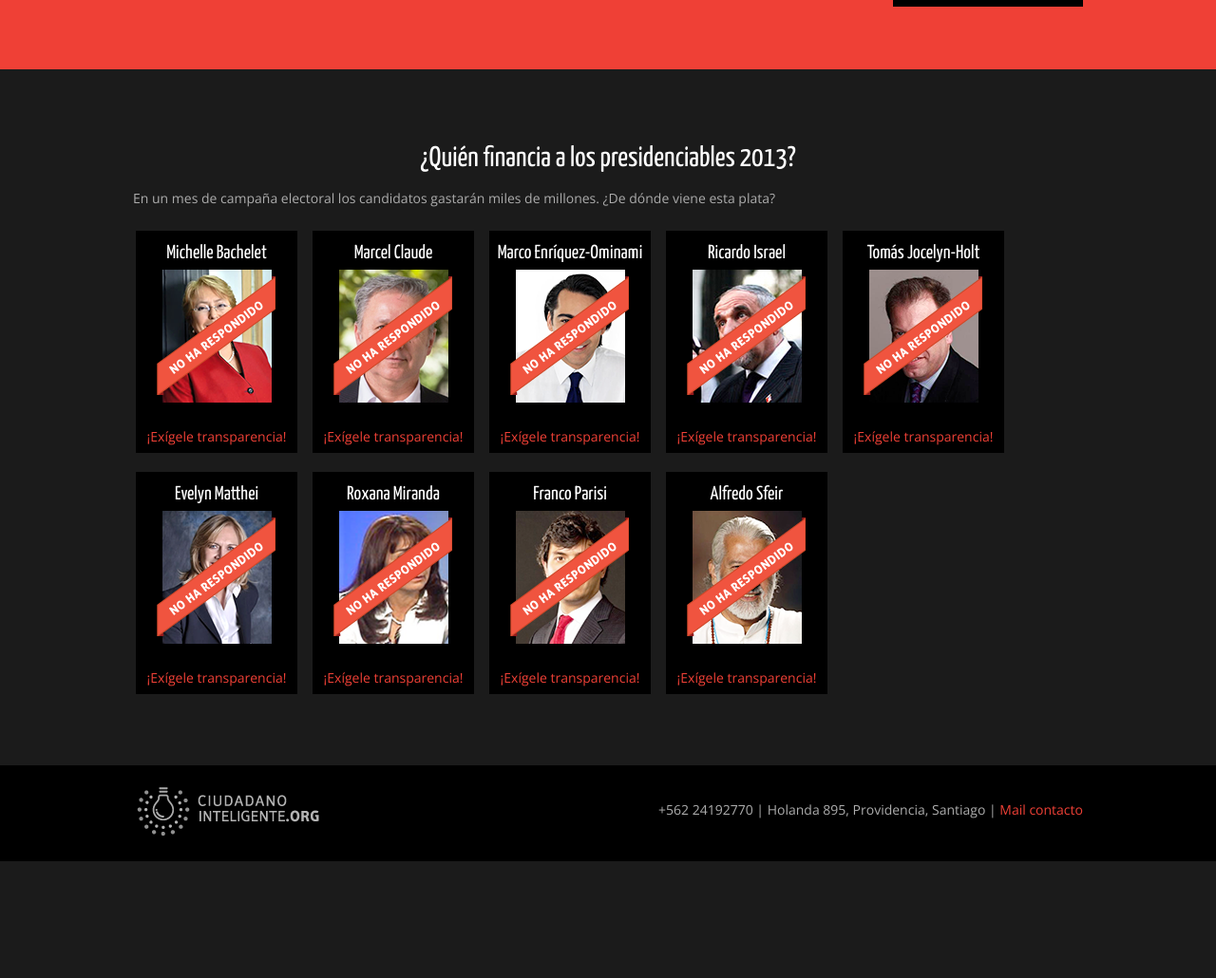
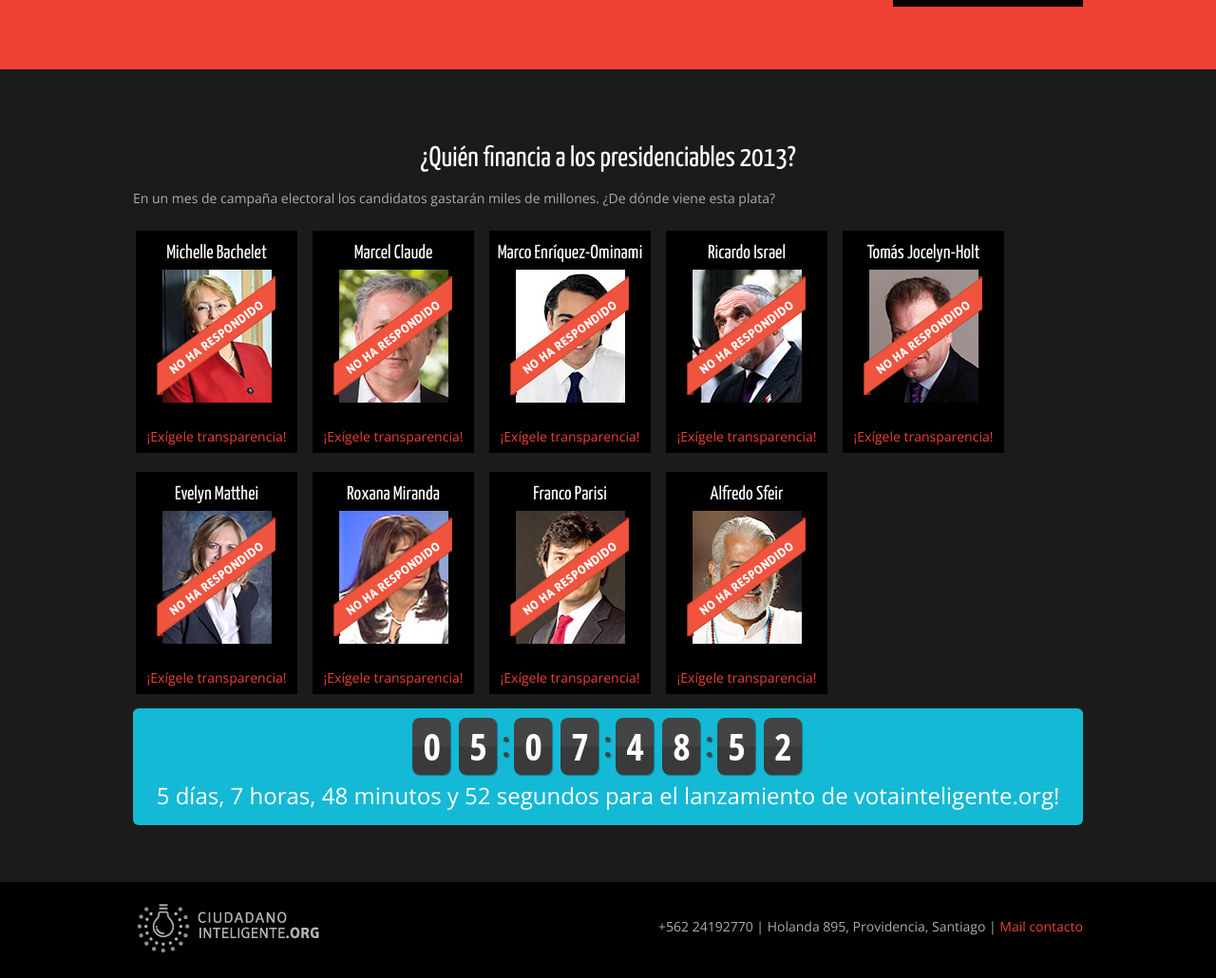
Before and after one commit to ciudadanointeligente/quien-te-financia, a Jekyll site: the page built from index.html, in a window 1280 px wide, cut to the strip 317-1347 px from the top of the page. Shown: the whole strip at 95% size. Built offline with Jekyll 4.4.1, drawn with Linux system fonts in a browser that asks for light colours; nearby versions of some CDN libraries; Markdown is read by kramdown in place of the engine named in the settings; comment, search, counter and statistics services are not loaded; before the commit the page ends 1224 px from its top, so only the background shows below that.

Commit message:
Counter vota.

```diff
--- a/_layouts/base.html
+++ b/_layouts/base.html
@@ -15,12 +15,15 @@
 
   <link rel="stylesheet" href="/css/qtf.css" type="text/css" />
   <link rel="stylesheet" href="/css/base.css" type="text/css"/>
+  <link rel="stylesheet" href="/css/jquery.countdown.css" />
   <link href='http://fonts.googleapis.com/css?family=Yanone+Kaffeesatz' rel='stylesheet' type='text/css'>
   <link rel="icon" href="favicon.ico" sizes="16x16">
   <link rel="stylesheet" href="/js/fancybox/jquery.fancybox.css" type="text/css" media="screen" />
   <script type="text/javascript" src="http://ajax.googleapis.com/ajax/libs/jquery/1.8.3/jquery.min.js"></script>
   <script type="text/javascript" src="/js/fancybox/jquery.fancybox.pack.js"></script>
   <script type="text/javascript" src="/js/fancybox/jquery.fancybox.js"></script>
+            <script src="/js/jquery.countdown.js"></script>
+            <script src="/js/script.js"></script>
   <link href='http://fonts.googleapis.com/css?family=Open+Sans:400,300,700,800' rel='stylesheet' type='text/css'>
 </head>
 
--- /dev/null
+++ b/css/jquery.countdown.css
@@ -0,0 +1,83 @@
+.countdownHolder{
+	width:450px;
+	margin:0 auto;
+	font: 40px/1.5 'Open Sans Condensed',sans-serif;
+	text-align:center;
+	letter-spacing:-3px;
+}
+
+.position{
+	display: inline-block;
+	height: 1.6em;
+	overflow: hidden;
+	position: relative;
+	width: 1.05em;
+}
+
+.digit{
+	position:absolute;
+	display:block;
+	width:1em;
+	background-color:#444;
+	border-radius:0.2em;
+	text-align:center;
+	color:#fff;
+	letter-spacing:-1px;
+}
+
+.digit.static{
+	box-shadow:1px 1px 1px rgba(4, 4, 4, 0.35);
+
+	background-image: linear-gradient(bottom, #3A3A3A 50%, #444444 50%);
+	background-image: -o-linear-gradient(bottom, #3A3A3A 50%, #444444 50%);
+	background-image: -moz-linear-gradient(bottom, #3A3A3A 50%, #444444 50%);
+	background-image: -webkit-linear-gradient(bottom, #3A3A3A 50%, #444444 50%);
+	background-image: -ms-linear-gradient(bottom, #3A3A3A 50%, #444444 50%);
+
+	background-image: -webkit-gradient(
+		linear,
+		left bottom,
+		left top,
+		color-stop(0.5, #3A3A3A),
+		color-stop(0.5, #444444)
+	);
+}
+
+/**
+ * You can use these classes to hide parts
+ * of the countdown that you don't need.
+ */
+
+.countDays{ /* display:none !important;*/ }
+.countDiv0{ /* display:none !important;*/ }
+.countHours{}
+.countDiv1{}
+.countMinutes{}
+.countDiv2{}
+.countSeconds{}
+
+
+.countDiv{
+	display:inline-block;
+	width:16px;
+	height:1.6em;
+	position:relative;
+}
+
+.countDiv:before,
+.countDiv:after{
+	position:absolute;
+	width:5px;
+	height:5px;
+	background-color:#444;
+	border-radius:50%;
+	left:50%;
+	margin-left:-3px;
+	top:0.5em;
+	box-shadow:1px 1px 1px rgba(4, 4, 4, 0.5);
+	content:'';
+}
+
+.countDiv:after{
+	top:0.9em;
+}
--- a/css/qtf.css
+++ b/css/qtf.css
@@ -405,17 +405,34 @@ top: -6px;
     *zoom: 1;
 }
 
+/*Link vota*/
+
+.link-vota {
+	background: #14b9d5;
+	border-radius: 6px;
+	padding: 10px;
+}
+
+.link-vota a {
+	text-decoration: none;
+	color: #fff;
+}
+
+.content .link-vota p {
+	font-size: 24px;
+	margin-top: -8px;
+	margin-bottom: 10px;
+	line-height: 22px;
+	text-align: center;
+	font-weight: 200;
+}
+
 /*Footer*/
 
 footer {
 	background-color: #000;
 	padding: 7px;
 }
-
-/*footer img {
-	margin-bottom: -30px;
-	margin-right: 15px;
-}*/
 
 footer a img {
 	opacity: 0.7;
--- a/index.html
+++ b/index.html
@@ -53,7 +53,12 @@ title: "Quien te financia"
     {% endfor %}
   </ul>
   </ul>
-  <!-- <h3>Encuentra más información sobre los candidatos en <a class="link-vota" href="http://votainteligente.cl/">Votainteligente.cl</a></h3> -->
+      <div class="link-vota">
+        <a href="http://votainteligente.cl/">
+          <div id="countdown"></div>
+          <p id="note"></p>
+        </a>
+      </div>
 </div>
 </section>
 
--- /dev/null
+++ b/js/script.js
@@ -0,0 +1,36 @@
+$(function(){
+
+	var note = $('#note'),
+		ts = new Date(2013, 9, 24),
+		newYear = true;
+
+	if((new Date()) > ts){
+		// The new year is here! Count towards something else.
+		// Notice the *1000 at the end - time must be in milliseconds
+		ts = (new Date()).getTime() + 10*24*60*60*1000;
+		newYear = false;
+	}
+
+	$('#countdown').countdown({
+		timestamp	: ts,
+		callback	: function(days, hours, minutes, seconds){
+
+			var message = "";
+
+			message += days + " día" + ( days==1 ? '':'s' ) + ", ";
+			message += hours + " hora" + ( hours==1 ? '':'s' ) + ", ";
+			message += minutes + " minuto" + ( minutes==1 ? '':'s' ) + " y ";
+			message += seconds + " segundo" + ( seconds==1 ? '':'s' ) + " ";
+
+			if(newYear){
+				message += "para el lanzamiento de votainteligente.org!";
+			}
+			else {
+				message += "para el lanzamiento de votainteligente.org!";
+			}
+
+			note.html(message);
+		}
+	});
+
+});
```
Also changed, not shown: js/jquery.countdown.js (added).
